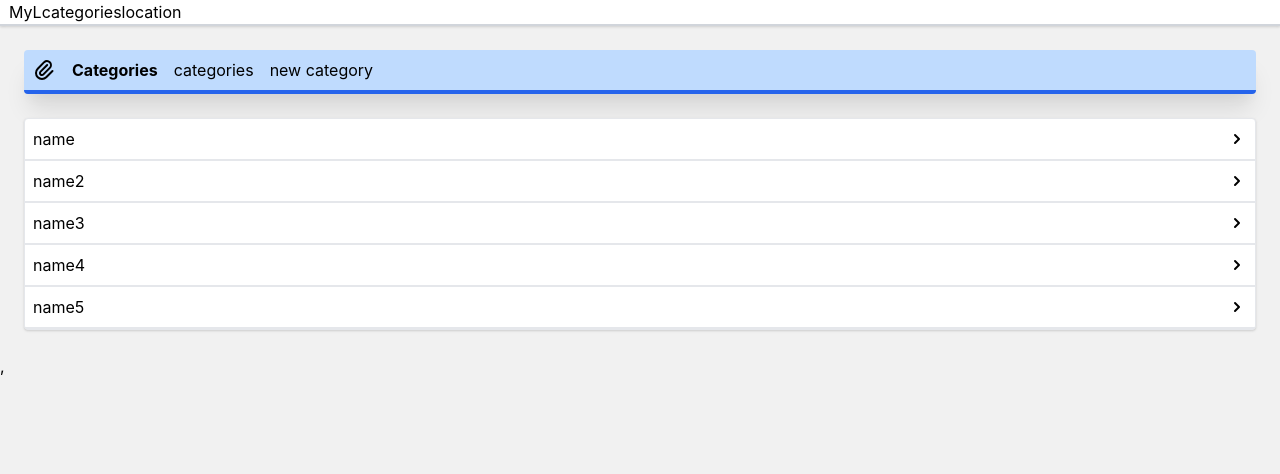
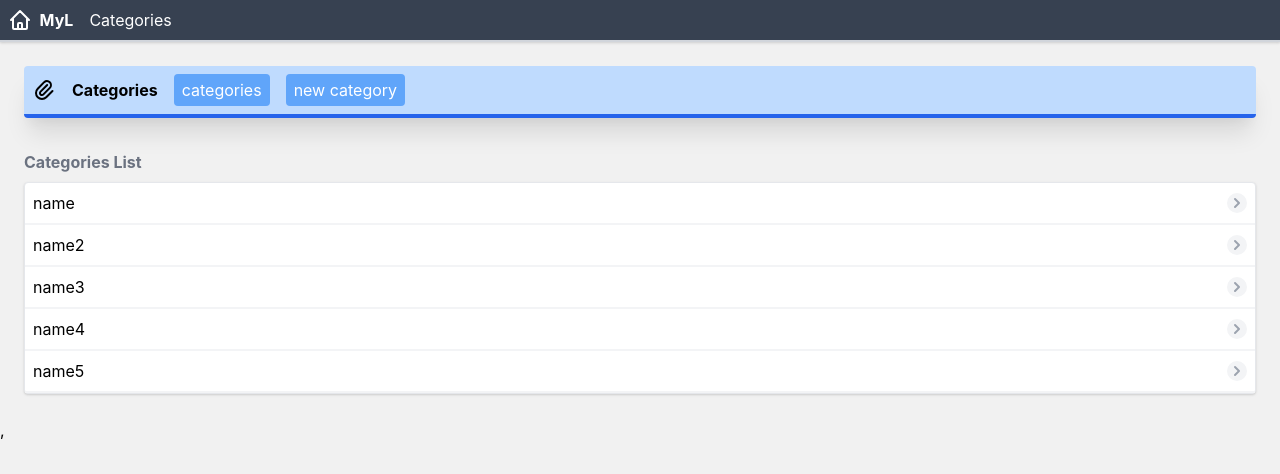
Before and after one commit to yuvalMarcus/mylocations, a React (Create React App) app: page / in a window 1280 px wide. Shown: the top 474 px of the page. Built offline with nearby package versions, Linux system fonts and the light colour scheme.

Commit message:
update project

```diff
--- a/src/components/AddCategory/AddCategory.js
+++ b/src/components/AddCategory/AddCategory.js
@@ -17,23 +17,17 @@ const AddCategory = props => {
         <>
             <Toolbar />
             <div className={'text-gray-500 font-bold py-2'}>
-                <span>Add Category</span>
+                <span>Add New Category</span>
             </div>
             <div className={'bg-white border rounded shadow'}>
                 <form onSubmit={handleSubmit(onSubmit)}>
                     <div className={'p-2'}>
-                        <input className={'bg-gray-100 w-full p-2'} {...register('firstName')} /> {/* register an input */}
+                        <label>Name</label>
+                        <input className={'bg-gray-100 w-full p-2'} {...register('name',{ required: true })} />
+                        {errors.name && <p className={'text-red-600'}>Last name is required</p>}
                     </div>
                     <div className={'p-2'}>
-                        <input className={'bg-gray-100 w-full p-2'} {...register('lastName', { required: true })} />
-                        {errors.lastName && <p>Last name is required.</p>}
-                    </div>
-                    <div className={'p-2'}>
-                        <input className={'bg-gray-100 w-full p-2'} {...register('age', { pattern: /\d+/ })} />
-                        {errors.age && <p>Please enter number for age.</p>}
-                    </div>
-                    <div className={'p-2'}>
-                        <input className={'rounded p-3 bg-pink-600 text-white'} type="submit" />
+                        <input className={'rounded p-3 bg-pink-600 text-white cursor-pointer'} type="submit" value={'Add Category'} />
                     </div>
                 </form>
             </div>
--- a/src/components/CategoriesList/CategoriesList.js
+++ b/src/components/CategoriesList/CategoriesList.js
@@ -13,6 +13,9 @@ const CategoriesList = ({
     return (
         <div className={''}>
             <Toolbar action={'list'} category={category} />
+            <div className={'text-gray-500 font-bold py-2'}>
+                <span>Categories List</span>
+            </div>
             <section className={'bg-white border rounded shadow'}>
                 {categories.map(cat => <Category
                     key={cat.id}
--- a/src/components/CategoriesList/Category/Category.js
+++ b/src/components/CategoriesList/Category/Category.js
@@ -9,17 +9,19 @@ const Category = ({
 
     return (
         <div className={[
-            'flex items-center justify-between p-2 border-b-2',
-            active && 'bg-blue-500 text-white'
+            'flex items-center justify-between p-2 border-b-2 border-gray-100 cursor-pointer',
+            active && 'bg-pink-400 text-white'
         ].filter(Boolean).join(' ')} onClick={choose}>
             <span>
                 {name}
             </span>
-            <span className={'bg-gery-100'}>
-                <svg xmlns="http://www.w3.org/2000/svg" className="h-5 w-5" viewBox="0 0 20 20" fill="currentColor">
-  <path fillRule="evenodd"
-        d="M7.293 14.707a1 1 0 010-1.414L10.586 10 7.293 6.707a1 1 0 011.414-1.414l4 4a1 1 0 010 1.414l-4 4a1 1 0 01-1.414 0z"
-        clipRule="evenodd"/>
+            <span className={[
+                'bg-gray-100 rounded-full',
+                !active && 'text-gray-400',
+                active && 'bg-pink-600 text-white'
+            ].filter(Boolean).join(' ')}>
+<svg xmlns="http://www.w3.org/2000/svg" className="h-5 w-5" viewBox="0 0 20 20" fill="currentColor">
+  <path fillRule="evenodd" d="M7.293 14.707a1 1 0 010-1.414L10.586 10 7.293 6.707a1 1 0 011.414-1.414l4 4a1 1 0 010 1.414l-4 4a1 1 0 01-1.414 0z" clipRule="evenodd" />
 </svg>
             </span>
         </div>
--- a/src/components/Header/Header.js
+++ b/src/components/Header/Header.js
@@ -1,15 +1,18 @@
 import React from 'react';
-
+import {Link} from "react-router-dom";
 import Navigation from '../Navigation/Navigation';
 
 const Header = props => {
 
     return (
-        <header className={'flex bg-white border-gray-300 border-b-2 shadow'}>
+        <header className={'flex space-x-4 bg-gray-700 text-white border-gray-300 border-b-2 shadow p-2'}>
             <div className={''}>
-                <a href="/">
-                    <i className="fa fa-list-ol" aria-hidden="true"></i>&nbsp;&nbsp;MyL
-                </a>
+                <Link className={'flex font-bold'} to="/">
+                    <svg xmlns="http://www.w3.org/2000/svg" className="h-6 w-6" fill="none" viewBox="0 0 24 24" stroke="currentColor">
+                        <path strokeLinecap="round" strokeLinejoin="round" strokeWidth={2} d="M3 12l2-2m0 0l7-7 7 7M5 10v10a1 1 0 001 1h3m10-11l2 2m-2-2v10a1 1 0 01-1 1h-3m-6 0a1 1 0 001-1v-4a1 1 0 011-1h2a1 1 0 011 1v4a1 1 0 001 1m-6 0h6" />
+                    </svg>
+                    &nbsp;&nbsp;MyL
+                </Link>
             </div>
             <Navigation />
         </header>
--- a/src/components/Navigation/Navigation.js
+++ b/src/components/Navigation/Navigation.js
@@ -1,16 +1,13 @@
 import React from 'react';
-import './Navigation.css';
+import {Link} from "react-router-dom";
 
 const Navigation = props => {
 
     return (
-        <nav className={'text-left'}>
-            <a href="/add-todo">
-                categories
-            </a>
-            <a href="/add-todo">
-                location
-            </a>
+        <nav className={'text-left space-x-4'}>
+            <Link to="/categories">
+                Categories
+            </Link>
         </nav>
     )
 };
--- a/src/components/Toolbar/Toolbar.js
+++ b/src/components/Toolbar/Toolbar.js
@@ -6,16 +6,20 @@ const Toolbar = ({
                      category = null
                  }) => {
     return (
-        <div className={'flex space-x-4 bg-blue-200 border-b-4 border-blue-600 rounded shadow-xl p-2 mb-6'}>
+        <div className={'flex items-center space-x-4 bg-blue-200 border-b-4 border-blue-600 rounded shadow-xl p-2 mb-6'}>
             <svg xmlns="http://www.w3.org/2000/svg" className="h-6 w-6" fill="none" viewBox="0 0 24 24"
                  stroke="currentColor">
                 <path strokeLinecap="round" strokeLinejoin="round" strokeWidth="2"
                       d="M15.172 7l-6.586 6.586a2 2 0 102.828 2.828l6.414-6.586a4 4 0 00-5.656-5.656l-6.415 6.585a6 6 0 108.486 8.486L20.5 13"/>
             </svg>
             <span className={'font-bold'}> Categories </span>
-            <Link to={'/categories'}>categories</Link>
-            <Link to={'/categories/add'}>new category</Link>
-            {category && <Link to={`/categories/edit/${category.id}`}>edit</Link>}
+            <Link className={'bg-blue-400 text-white rounded p-1 px-2'} to={'/categories'}>
+                categories
+            </Link>
+            <Link className={'space-x-1 bg-blue-400 text-white rounded p-1 px-2'} to={'/categories/add'}>
+                new category
+            </Link>
+            {category && <Link className={'bg-blue-400 text-white rounded p-1 px-2'} to={`/categories/edit/${category.id}`}>edit</Link>}
             {category && <button>view details</button>}
             {category && <button>delete</button>}
         </div>
```
